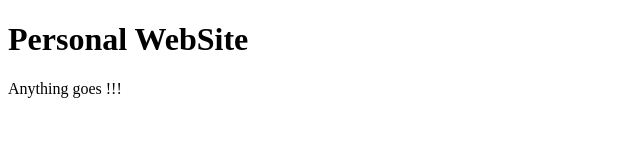
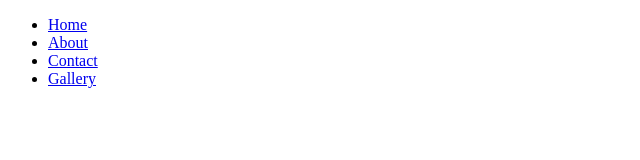
Before and after one commit to LORD-KAY/ieapplication, a plain HTML site: page index.html in a window 1280 px wide. Shown: the whole page, without its empty margins (0-640 px from the left). Drawn offline with Linux system fonts and the light colour scheme.

Commit message:
Add The Navigation Bar for the Raw Project

```diff
--- a/index.html
+++ b/index.html
@@ -4,9 +4,21 @@
 		<title>Personal Web || Raw </title>
 	</head>
 	<body>
-		<h1> Personal WebSite </h1>
-		<p>
-			Anything goes !!!
-		</p>
+		<header>
+			<div class="navbar" id="navigation_panel">
+				<ul class="nav-list">
+					<li><a href="#">Home</a></li>
+					<li><a href="#">About</a></li>
+					<li><a href="#">Contact</a> </li>
+					<li><a href="#">Gallery</a> </li>
+				</ul>
+			</div>
+		</header>
+		<main>
+
+		</main>
+		<footer>
+
+		</footer>
 	</body>
 </html>
```
